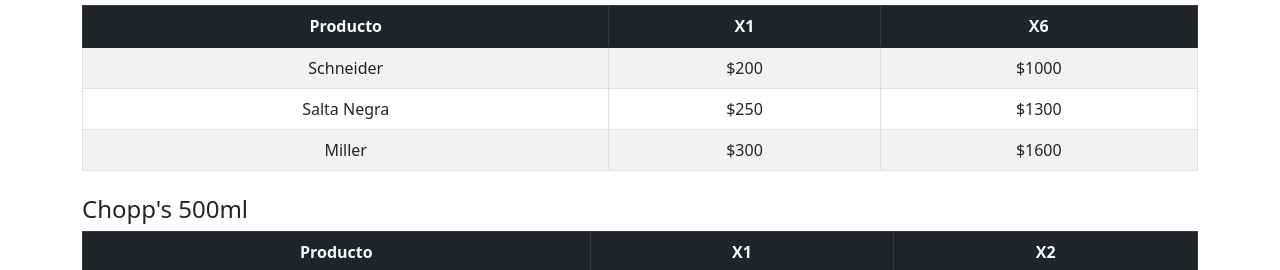
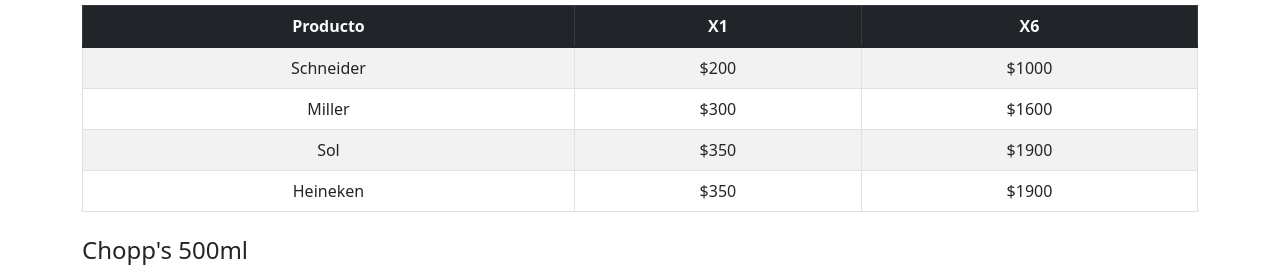
Before and after one commit to aalesann/express-rest-server, a website: page public/carta.html in a window 1280 px wide. Shown: the part 270-540 px from the top of the page. Drawn offline with nearby package versions, Linux system fonts and the light colour scheme.

Commit message:
Corrección de precios 28-02-2022 01:06hs

```diff
--- a/public/carta.html
+++ b/public/carta.html
@@ -50,15 +50,21 @@
                             <td>$1000</td>
                         </tr>
                         <tr>
-                            <td>Salta Negra</td>
-                            <td>$250</td>
-                            <td>$1300</td>
-                        </tr>
-                        <tr>
                             <td>Miller</td>
                             <td>$300</td>
                             <td>$1600</td>
                         </tr>
+                        <tr>
+                            <td>Sol</td>
+                            <td>$350</td>
+                            <td>$1900</td>
+                        </tr>
+                        <tr>
+                            <td>Heineken</td>
+                            <td>$350</td>
+                            <td>$1900</td>
+                        </tr>
+
                     </tbody>
                 </table>
 
```
